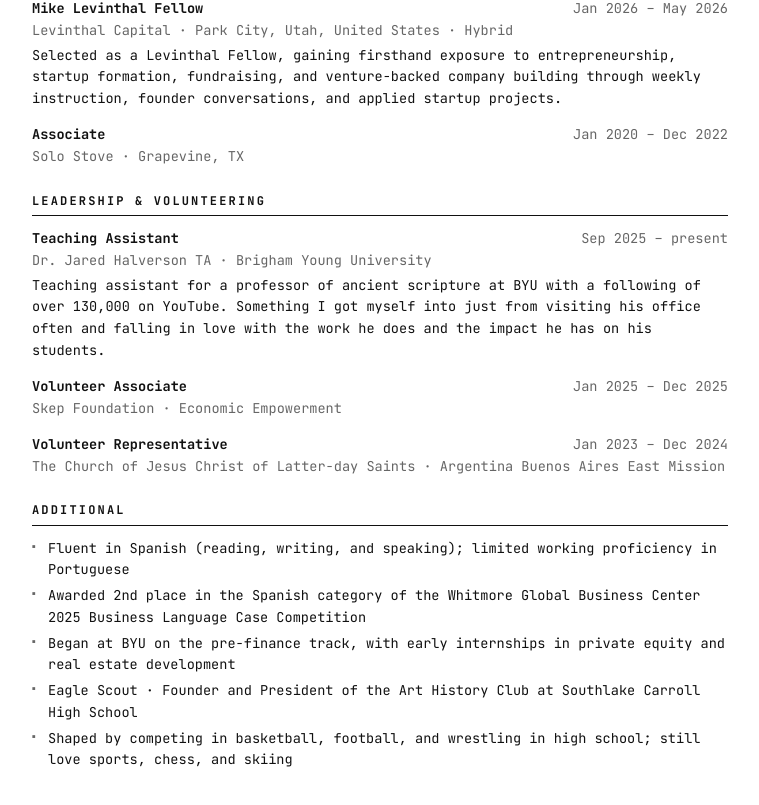
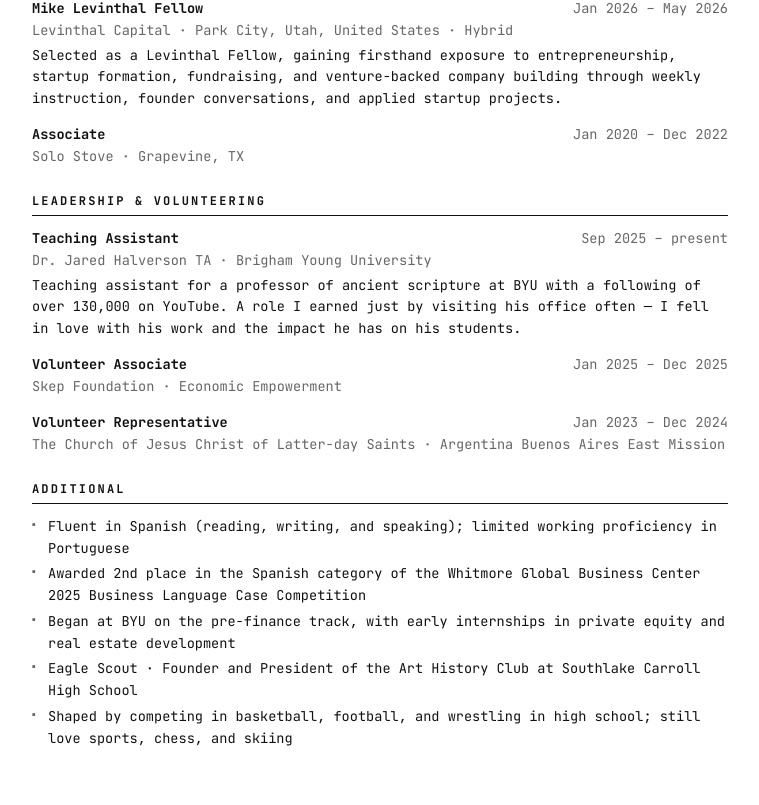
Before and after one commit to adamord10/adam-resume, a Next.js app: page /resume in a window 1280 px wide. Shown: the part 750-1555 px from the top of the page, without its empty margins (260-1019 px from the left). Built offline with nearby package versions, Linux system fonts and the light colour scheme.

Commit message:
copy: polish Halverson TA story line
Co-Authored-By: Claude Fable 5 <noreply@anthropic.com>
Claude-Session: https://claude.ai/code/session_015ozDhNpRMWuGQfja7oLcri

```diff
--- a/src/content/entries/halverson.ts
+++ b/src/content/entries/halverson.ts
@@ -11,6 +11,6 @@ export const halverson: Entry = {
   logo: '/logos/byu.png',
   summary: 'Teaching Assistant',
   story: [
-    'Teaching assistant for a professor of ancient scripture at BYU with a following of over 130,000 on YouTube. Something I got myself into just from visiting his office often and falling in love with the work he does and the impact he has on his students.',
+    'Teaching assistant for a professor of ancient scripture at BYU with a following of over 130,000 on YouTube. A role I earned just by visiting his office often — I fell in love with his work and the impact he has on his students.',
   ],
 }
```
